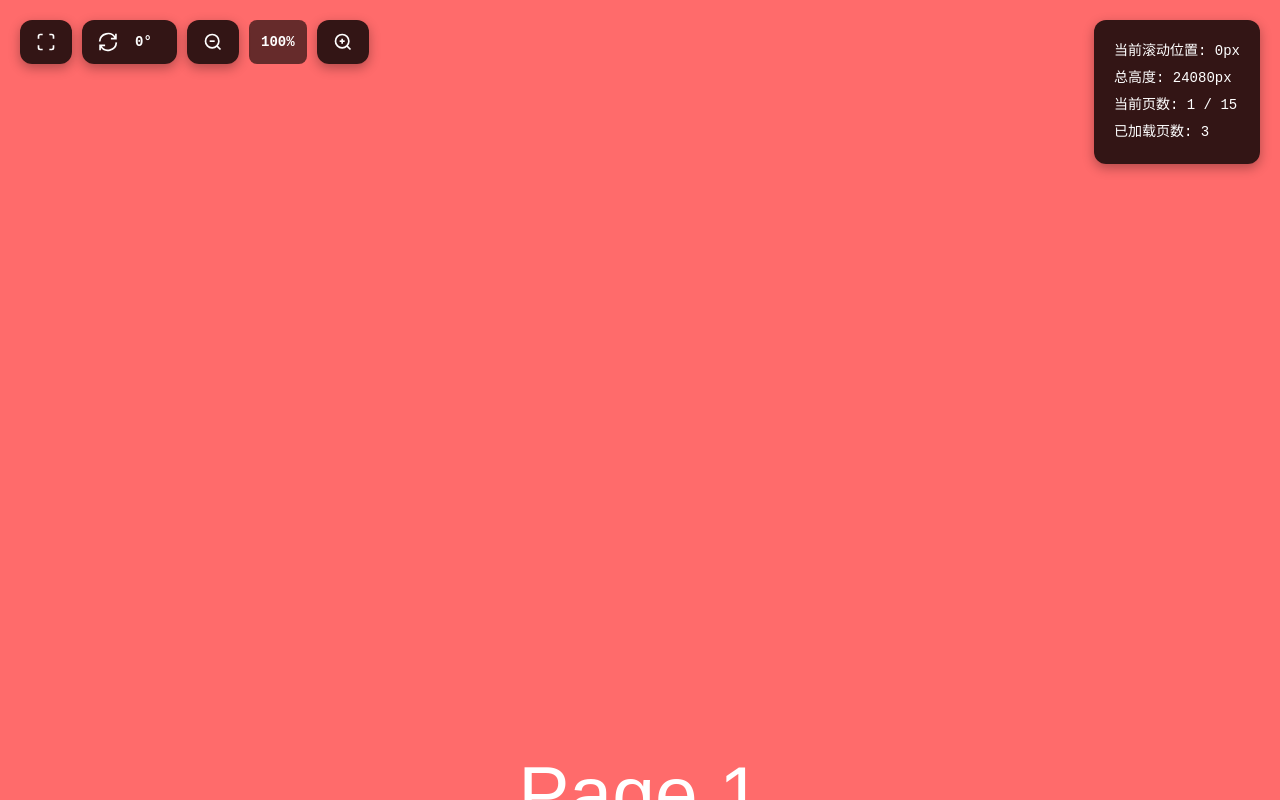
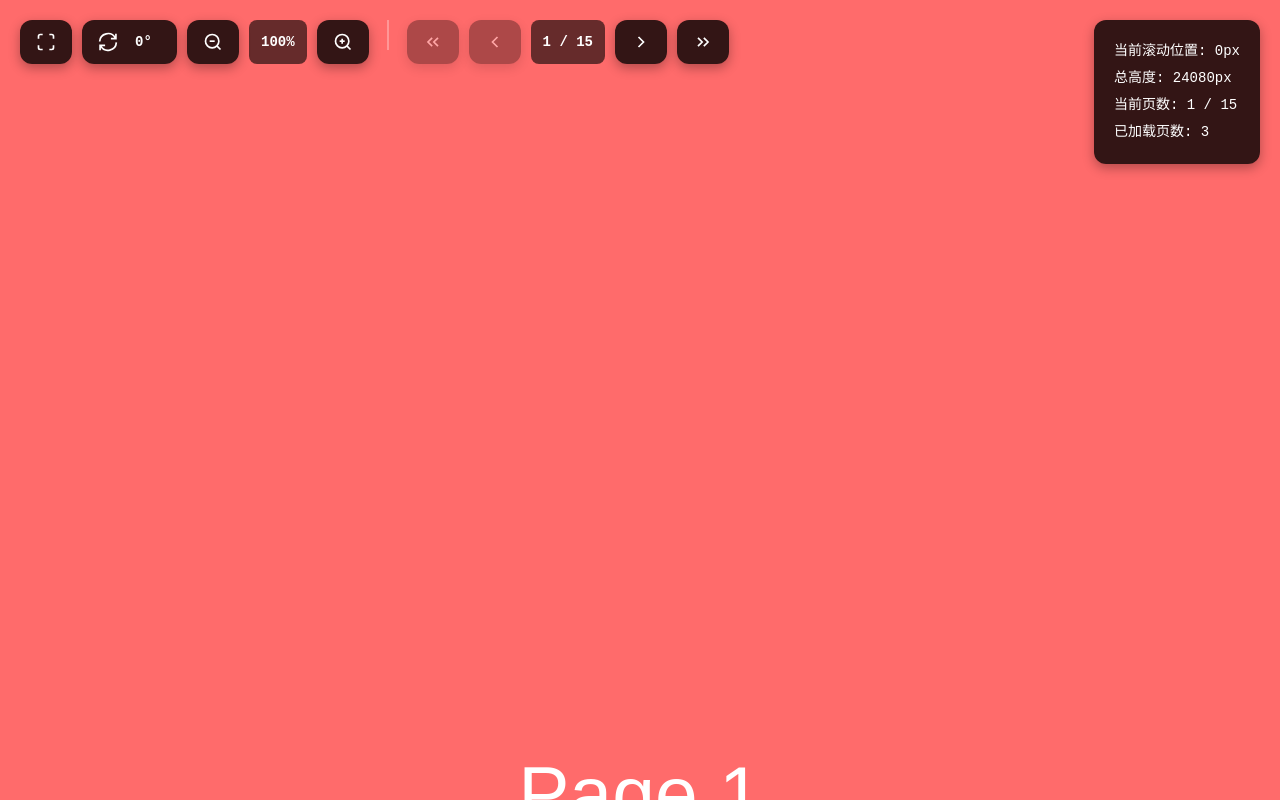
Before and after one commit to yepwaibin/swiper-demo, a Vue app: page / in a window 1280 px wide. Built offline with nearby package versions, Linux system fonts and the light colour scheme.

Commit message:
翻页功能

```diff
--- a/src/components/DocumentViewer.vue
+++ b/src/components/DocumentViewer.vue
@@ -124,6 +124,86 @@
           <path d="M21 3v5h-5" />
           <path d="M21 12a9 9 0 0 1-9 9 9.75 9.75 0 0 1-6.74-2.74L3 16" />
           <path d="M3 21v-5h5" />
+        </svg>
+      </button>
+
+      <!-- 分隔符 -->
+      <div class="toolbar-divider"></div>
+
+      <!-- 页面导航按钮 -->
+      <button
+        @click="goToFirstPage"
+        class="toolbar-btn"
+        title="第一页"
+        :disabled="currentPage <= 1"
+      >
+        <svg
+          width="20"
+          height="20"
+          viewBox="0 0 24 24"
+          fill="none"
+          stroke="currentColor"
+          stroke-width="2"
+        >
+          <polyline points="11 17 6 12 11 7" />
+          <polyline points="18 17 13 12 18 7" />
+        </svg>
+      </button>
+
+      <button
+        @click="goToPreviousPage"
+        class="toolbar-btn"
+        title="上一页"
+        :disabled="currentPage <= 1"
+      >
+        <svg
+          width="20"
+          height="20"
+          viewBox="0 0 24 24"
+          fill="none"
+          stroke="currentColor"
+          stroke-width="2"
+        >
+          <polyline points="15 18 9 12 15 6" />
+        </svg>
+      </button>
+
+      <span class="page-display">{{ currentPage }} / {{ totalPages }}</span>
+
+      <button
+        @click="goToNextPage"
+        class="toolbar-btn"
+        title="下一页"
+        :disabled="currentPage >= totalPages"
+      >
+        <svg
+          width="20"
+          height="20"
+          viewBox="0 0 24 24"
+          fill="none"
+          stroke="currentColor"
+          stroke-width="2"
+        >
+          <polyline points="9 18 15 12 9 6" />
+        </svg>
+      </button>
+
+      <button
+        @click="goToLastPage"
+        class="toolbar-btn"
+        title="最后一页"
+        :disabled="currentPage >= totalPages"
+      >
+        <svg
+          width="20"
+          height="20"
+          viewBox="0 0 24 24"
+          fill="none"
+          stroke="currentColor"
+          stroke-width="2"
+        >
+          <polyline points="13 17 18 12 13 7" />
+          <polyline points="6 17 11 12 6 7" />
         </svg>
       </button>
     </div>
@@ -714,6 +794,77 @@ export default {
       this.resizeScrollRatio = null;
       this.resizeOldScrollTop = 0;
     },
+
+    // 跳转到第一页
+    goToFirstPage() {
+      const container = this.$refs.swiperContainer;
+      if (!container) return;
+
+      // 平滑滚动到顶部
+      container.scrollTo({
+        top: 0,
+        behavior: "smooth",
+      });
+
+      console.log("📄 跳转到第一页");
+    },
+
+    // 跳转到上一页
+    goToPreviousPage() {
+      if (this.currentPage <= 1) return;
+
+      const targetPage = this.currentPage - 1;
+      this.goToPage(targetPage);
+
+      console.log(`📄 跳转到上一页: ${targetPage}`);
+    },
+
+    // 跳转到下一页
+    goToNextPage() {
+      if (this.currentPage >= this.totalPages) return;
+
+      const targetPage = this.currentPage + 1;
+      this.goToPage(targetPage);
+
+      console.log(`📄 跳转到下一页: ${targetPage}`);
+    },
+
+    // 跳转到最后一页
+    goToLastPage() {
+      const container = this.$refs.swiperContainer;
+      if (!container) return;
+
+      // 平滑滚动到底部
+      container.scrollTo({
+        top: container.scrollHeight,
+        behavior: "smooth",
+      });
+
+      console.log("📄 跳转到最后一页");
+    },
+
+    // 跳转到指定页面
+    goToPage(pageNumber) {
+      const container = this.$refs.swiperContainer;
+      if (!container || pageNumber < 1 || pageNumber > this.totalPages) {
+        return;
+      }
+
+      // 获取目标页面的 slide 元素
+      const slides = container.querySelectorAll(".swiper-slide");
+      const targetSlide = slides[pageNumber - 1];
+
+      if (targetSlide) {
+        // 获取目标 slide 相对于容器的位置
+        const slideTop = targetSlide.offsetTop;
+
+        // 平滑滚动到目标位置
+        container.scrollTo({
+          top: slideTop,
+          behavior: "smooth",
+        });
+      }
+    },
   },
 };
 </script>
@@ -820,6 +971,29 @@ export default {
   justify-content: center;
 }
 
+/* 工具栏分隔符 */
+.toolbar-divider {
+  width: 2px;
+  height: 30px;
+  background: rgba(255, 255, 255, 0.3);
+  margin: 0 8px;
+}
+
+/* 页面显示 */
+.page-display {
+  display: inline-flex;
+  align-items: center;
+  padding: 0 12px;
+  color: white;
+  font-family: "Courier New", monospace;
+  font-weight: bold;
+  font-size: 14px;
+  background: rgba(0, 0, 0, 0.6);
+  border-radius: 8px;
+  min-width: 70px;
+  justify-content: center;
+}
+
 /* 禁用状态的按钮 */
 .toolbar-btn:disabled {
   opacity: 0.4;
```
